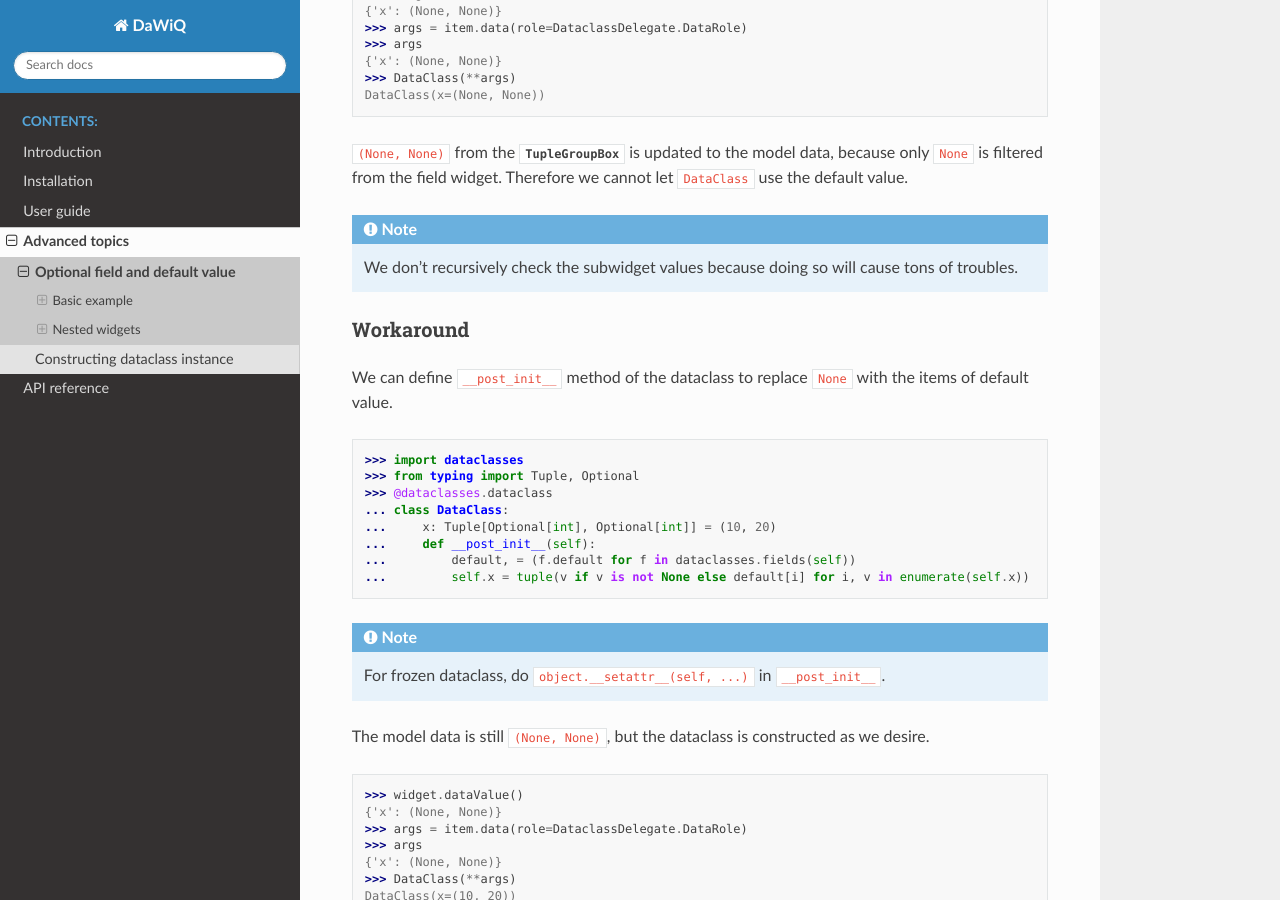
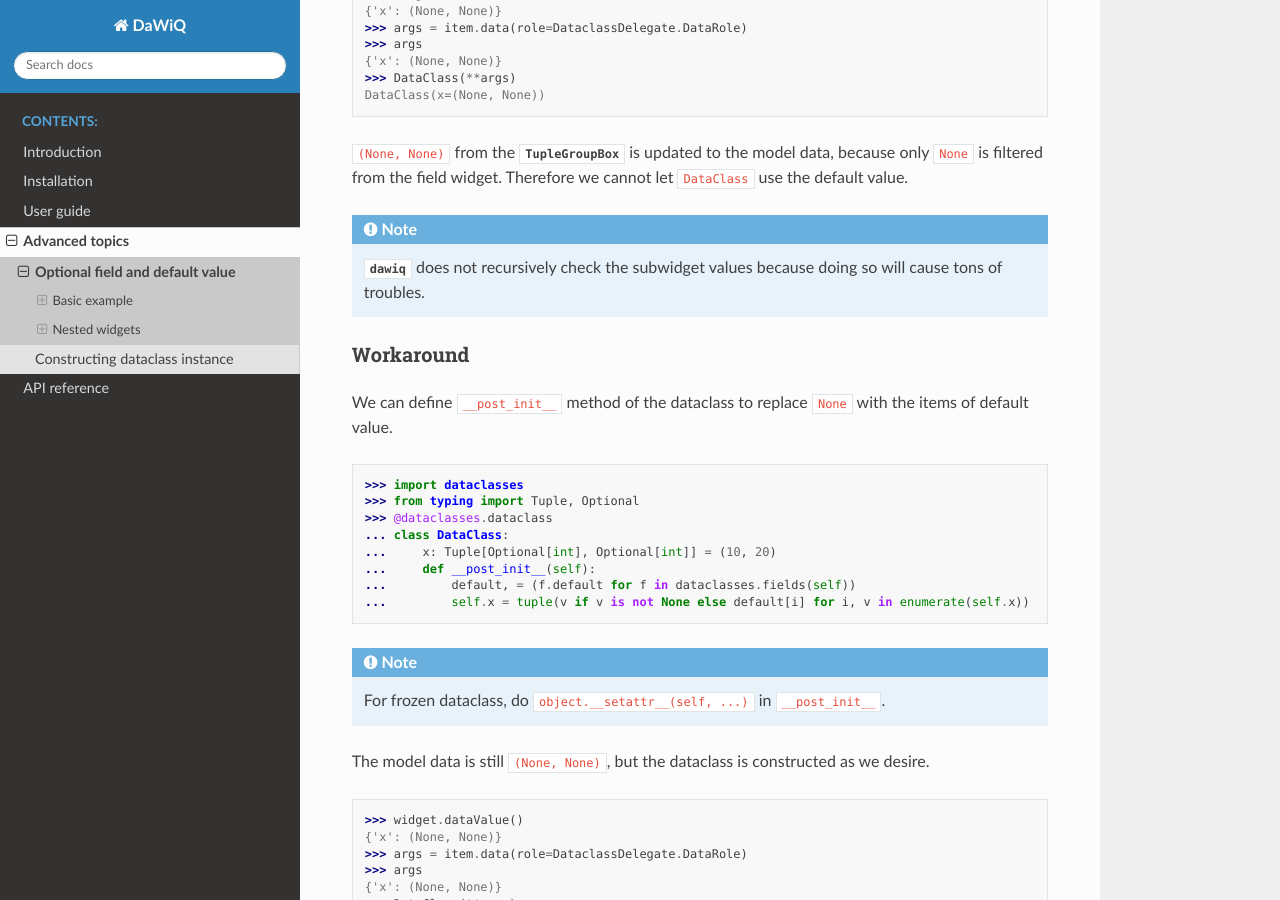
Before and after one commit to JSS95/dawiq, a Sphinx documentation site: the page built from doc/source/explanation/optional-vs-default.rst, in a window 1280 px wide and 900 px high, scrolled down 4326 px. Built offline with Sphinx 7.4.7 and the Read the Docs theme 2.0.0, drawn with Linux system fonts in a browser that asks for light colours.

Commit message:
doc: enhance doc

```diff
--- a/doc/source/explanation/optional-vs-default.rst
+++ b/doc/source/explanation/optional-vs-default.rst
@@ -301,7 +301,7 @@ DataClass(x=(None, None))
 Therefore we cannot let ``DataClass`` use the default value.
 
 .. note::
-    We don't recursively check the subwidget values because doing so will cause tons of troubles.
+    :mod:`dawiq` does not recursively check the subwidget values because doing so will cause tons of troubles.
 
 Workaround
 ----------
```
